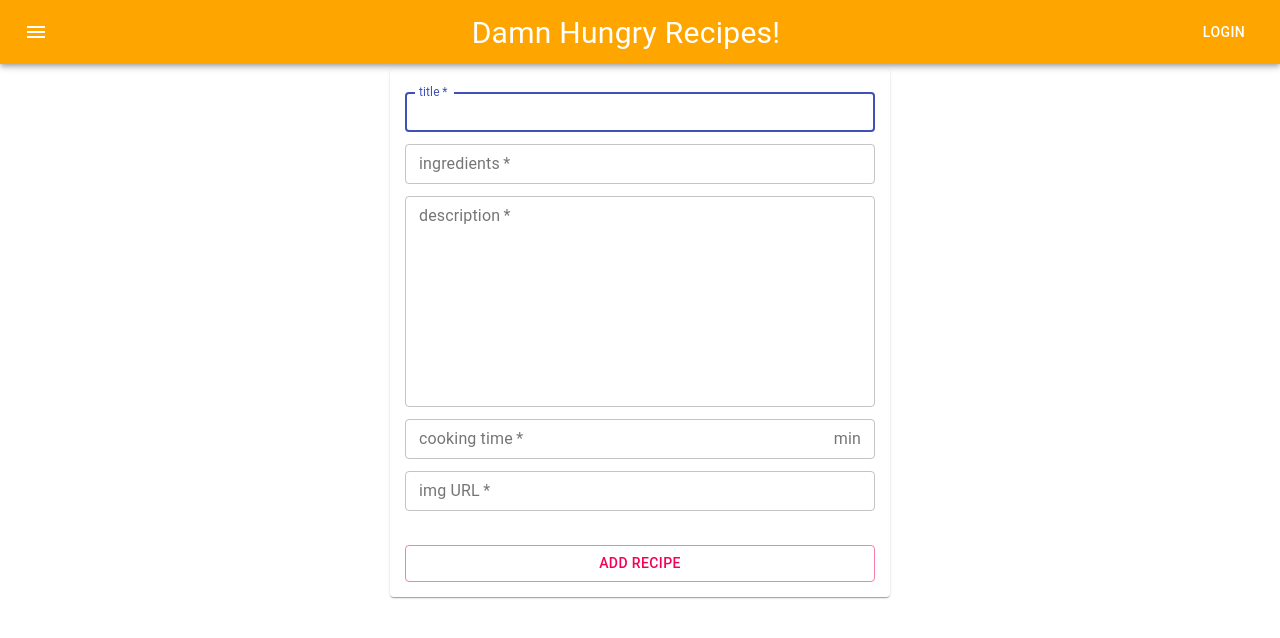
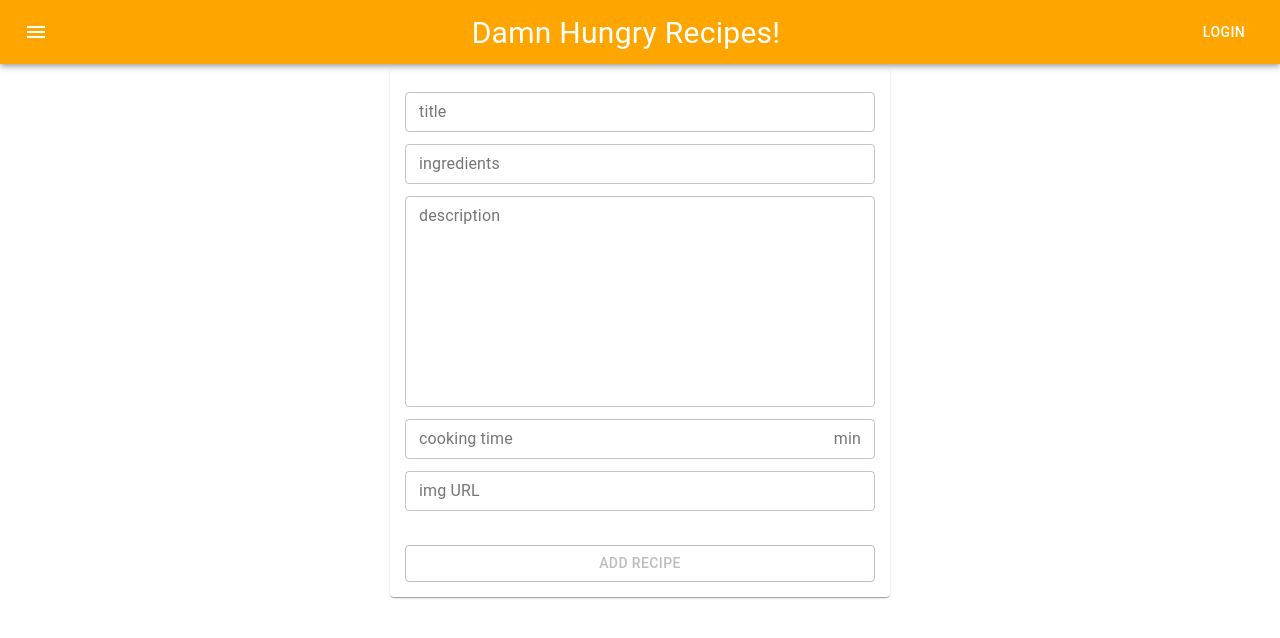
Before and after one commit to NowakDev/damn-hungry, a React (Create React App) app: page /create-recipe in a window 1280 px wide. Shown: the top 638 px of the page. Built offline with nearby package versions, Linux system fonts and the light colour scheme.

Commit message:
validation finished but there is a bug with cooking time field clearing to fix

```diff
--- a/src/components/buttons/Button.js
+++ b/src/components/buttons/Button.js
@@ -13,6 +13,7 @@ const Button = props => {
       color="secondary"
       variant='outlined'
       fullWidth
+      disabled={props.noError ? true : false}
       onClick={props.handleOnClick}
     >
       add recipe
--- a/src/containers/createRecipeForm/CookingTimeField.js
+++ b/src/containers/createRecipeForm/CookingTimeField.js
@@ -2,6 +2,7 @@ import React from 'react'
 
 import MUITextField from '@material-ui/core/TextField'
 import InputAdornment from '@material-ui/core/InputAdornment'
+
 
 const CookingTimeField = (props) => (
   <MUITextField
@@ -11,8 +12,8 @@ const CookingTimeField = (props) => (
     margin='dense'
     error={props.error}
     value={props.cookingTime}
+    onBlur={props.onBlur}
     onChange={props.handleInputChange}
-    required
     fullWidth
     InputProps={{
       endAdornment: <InputAdornment position="end">min</InputAdornment>,
--- a/src/containers/createRecipeForm/CreateRecipe.js
+++ b/src/containers/createRecipeForm/CreateRecipe.js
@@ -62,26 +62,52 @@ class CreateRecipe extends React.Component {
     })
   }
 
-  formValidation = () => {
-    const { cookingTime, description, imgUrl, ingredients, title } = this.state.recipe
-
+  formValidation = (name, event) => {
+    const imgRegex = /\.(gif|jpg|jpeg|tiff|png)$/
     switch (true) {
-      case cookingTime < 10:
+      case name !== 'cookingTime'
+        && name !== 'imgUrl'
+        && event.target.value.length < 10:
         this.setState({
           errors: {
             ...this.state.errors,
-            cookingTime: true
+            [name]: true
+          }
+        })
+        break
+      case name === 'cookingTime' && event.target.value < 10:
+        this.setState({
+          errors: {
+            ...this.state.errors,
+            [name]: true
+          }
+        })
+        break
+      case name === 'imgUrl' && !imgRegex.test(event.target.value):
+        this.setState({
+          errors: {
+            ...this.state.errors,
+            [name]: true
           }
         })
         break
 
       default:
-        return this.state.recipe
+        this.setState({
+          errors: {
+            ...this.state.errors,
+            [name]: false
+          }
+        })
+        break
     }
   }
 
+  handleOnBlur = (name) => (event) => {
+    this.formValidation(name, event)
+  }
+
   handleOnClick = () => {
-    this.formValidation()
     const date = Date().substring(0, 24)
     this.setState({
       recipe: {
@@ -95,42 +121,56 @@ class CreateRecipe extends React.Component {
   }
 
   render() {
-
-    const { cookingTime, description, imgUrl, ingredients, title } = this.state.recipe
+    const { recipe, errors } = this.state
+    const { title, ingredients, description, cookingTime, imgUrl } = this.state.errors
+    const inputsFilled = recipe.cookingTime && recipe.description && recipe.ingredients && recipe.imgUrl && recipe.title
+    const noError = !inputsFilled || title || ingredients || description || cookingTime || imgUrl
     return (
       // bug with cooking time field clearing to fix
       <div style={styles.formContainer}>
         <Paper style={styles.paper}>
           <TextField
-            autoFocus
+            // autoFocus
             label='title'
-            value={title}
+            error={errors.title}
+            value={recipe.title}
+            onBlur={this.handleOnBlur('title')}
             handleInputChange={this.handleInputChange('title')}
           />
           <TextField
             label='ingredients'
             multiline
-            value={ingredients}
+            error={errors.ingredients}
+            value={recipe.ingredients}
+            onBlur={this.handleOnBlur('ingredients')}
             handleInputChange={this.handleInputChange('ingredients')}
           />
           <TextField
             label='description'
             rows='10'
+            error={errors.description}
             multiline
-            value={description}
+            value={recipe.description}
+            onBlur={this.handleOnBlur('description')}
             handleInputChange={this.handleInputChange('description')}
           />
           <CookingTimeField
-            error={this.state.errors.cookingTime}
-            value={cookingTime}
+            error={errors.cookingTime}
+            value={recipe.cookingTime}
+            onBlur={this.handleOnBlur('cookingTime')}
             handleInputChange={this.handleInputChange('cookingTime')}
           />
           <TextField
             label='img URL'
-            value={imgUrl}
+            error={errors.imgUrl}
+            value={recipe.imgUrl}
+            onBlur={this.handleOnBlur('imgUrl')}
             handleInputChange={this.handleInputChange('imgUrl')}
           />
-          <Button handleOnClick={this.handleOnClick} />
+          <Button
+            handleOnClick={this.handleOnClick}
+            noError={noError}
+          />
         </Paper>
       </div>
     )
--- a/src/containers/createRecipeForm/TextField.js
+++ b/src/containers/createRecipeForm/TextField.js
@@ -1,8 +1,6 @@
 import React from 'react'
 
 import MUITextField from '@material-ui/core/TextField'
-
-
 
 const TextField = (props) => (
   <MUITextField
@@ -14,9 +12,9 @@ const TextField = (props) => (
     rows={props.rows}
     value={props.value}
     onChange={props.handleInputChange}
+    onBlur={props.onBlur}
     variant='outlined'
     label={props.label}
-    required
     multiline={props.multiline}
   />
 )
--- a/src/containers/listOfRecipes/ListOfRecipes.js
+++ b/src/containers/listOfRecipes/ListOfRecipes.js
@@ -58,7 +58,7 @@ class ListOfRecipes extends React.Component {
           <GridList cellHeight={180} style={styles.gridList}>
             {this.state.recipes.map(recipe => (
               <GridListTile key={recipe.key} style={styles.recipe} onClick={() => { }}>
-                <img src={recipe.img} alt={`img ${recipe.title}`} />
+                <img src={recipe.imgUrl} alt={`img ${recipe.title}`} />
                 <GridListTileBar
                   title={recipe.title}
                   subtitle={
```
